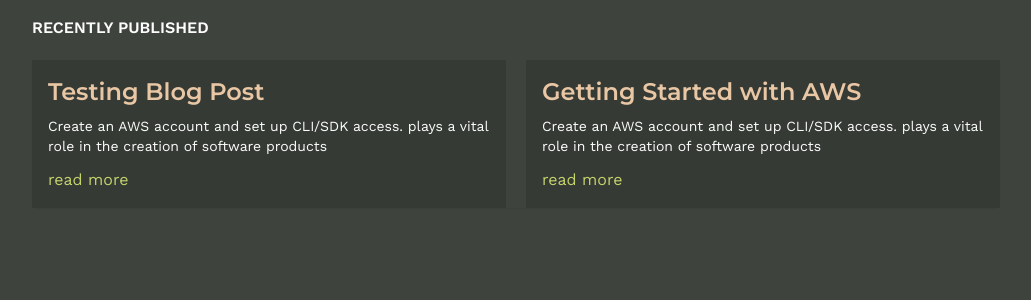
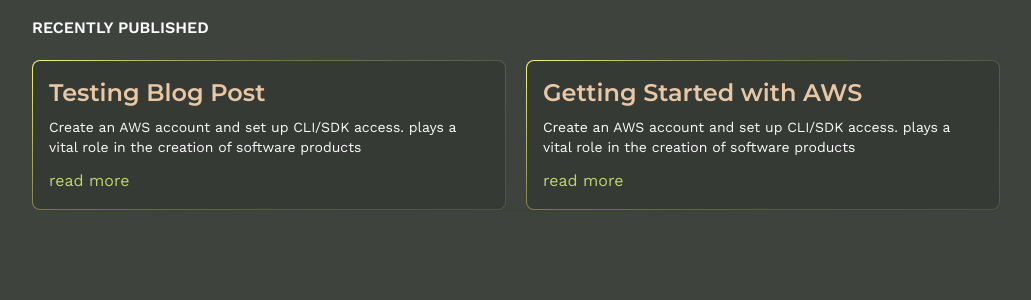
Before and after one commit to FesoQue/uncaught-md-blog, a Next.js app: page / in a window 1280 px wide. Shown: the top 300 px of the page, without its empty margins (124-1155 px from the left). Built offline with nearby package versions, Linux system fonts and the light colour scheme.

Commit message:
feat: add a graient border to post card

```diff
--- a/app/globals.css
+++ b/app/globals.css
@@ -14,9 +14,29 @@
 body {
   background: #3e433e;
 }
+/* .post-card-wrapper {
+  --dark-purple: "4 6 22";
+  --light-purple: "120 119 198";
+  --bg-color: "linear-gradient(rgb(var(--dark-purple)), rgb(var(--dark-purple)))";
+  --border-color: `linear-gradient(
+    145deg,
+    rgb(var(--light-purple)) 0%,
+    rgb(var(--light-purple) / 0.3) 33.33%,
+    rgb(var(--light-purple) / 0.14) 66.67%,
+    rgb(var(--light-purple) / 0.1) 100%
+  );
+} */
 .post-card {
   transition: all 400ms ease-in-out;
 }
 .post-card:hover h2 {
   text-decoration: underline;
 }
+.post-card button span {
+  opacity: 0;
+  transition: opacity 400ms ease-out;
+}
+.post-card:hover button span {
+  opacity: 1;
+  /* color: rgb(249, 248, 113) */
+}
--- a/app/page.tsx
+++ b/app/page.tsx
@@ -2,31 +2,56 @@
 import React from "react";
 import getPostMetadata from "@/lib/getposts";
 import { montserrat } from "@/utils";
+import { ArrowSmallRightIcon } from "@heroicons/react/24/solid";
+import { CSSProperties } from "react";
 
 const Home = () => {
   return (
     <div>
-      <div className="p-4 max-w-[1000px] mx-auto">
+      <div className="mx-auto max-w-[1000px] p-4">
         <div className="mb-5">
-          <p className="text-[#fcfcfc] uppercase font-semibold">
+          <p className="font-semibold uppercase text-[#fcfcfc]">
             Recently Published
           </p>
         </div>
-        <div className="rounded-md shadow-sm space-y-4 lg:grid lg:grid-cols-2 lg:space-y-0 lg:gap-5">
+        <div className="space-y-4 rounded-md shadow-sm lg:grid lg:grid-cols-2 lg:gap-5 lg:space-y-0">
           {getPostMetadata().map((post, i) => {
             return (
-              <div key={i} className="bg-[#353a35] ">
+              <div
+                key={i}
+                style={
+                  {
+                    "--dark-purple": "53 58 53",
+                    "--light-purple": "249 248 113",
+
+                    "--bg-color":
+                      "linear-gradient(rgb(var(--dark-purple)), rgb(var(--dark-purple)))",
+                    "--border-color": `linear-gradient(145deg,
+            rgb(var(--light-purple)) 0%,
+            rgb(var(--light-purple) / 0.3) 33.33%,
+            rgb(var(--light-purple) / 0.14) 66.67%,
+            rgb(var(--light-purple) / 0.1) 100%)
+          `,
+                  } as CSSProperties
+                }
+                className="post-card-wrapper rounded-lg border border-transparent [background:padding-box_var(--bg-color),border-box_var(--border-color)]"
+              >
                 <Link
                   href={`/posts/${post.slug}`}
-                  className="post-card p-4 rounded block"
+                  className="post-card block p-4"
                 >
                   <h2
-                    className={`${montserrat.variable} font-montserrat text-2xl text-[#E9C7A5] mb-2 font-semibold`}
+                    className={`${montserrat.variable} mb-2 font-montserrat text-2xl font-semibold text-[#E9C7A5]`}
                   >
                     {post.title}
                   </h2>
-                  <p className="text-[#fcfcfc] text-sm mb-3">{post.subtitle}</p>
-                  <button className="text-[#C4D46C]">read more</button>
+                  <p className="mb-3 text-sm text-[#fcfcfc]">{post.subtitle}</p>
+                  <button className="flex items-center text-[#C4D46C]">
+                    read more{" "}
+                    <span>
+                      <ArrowSmallRightIcon className="ml-3 h-5 w-5 text-[#C4D46C]" />
+                    </span>
+                  </button>
                 </Link>
               </div>
             );
--- a/package.json
+++ b/package.json
@@ -20,6 +20,7 @@
     "markdown-to-jsx": "^7.2.0",
     "next": "13.3.2",
     "postcss": "8.4.23",
+    "prettier-plugin-tailwindcss": "^0.2.8",
     "react": "18.2.0",
     "react-dom": "18.2.0",
     "react-markdown": "^8.0.7",
```
Also changed, not shown: 1 other file (tests, documents, lock files or other folders).
